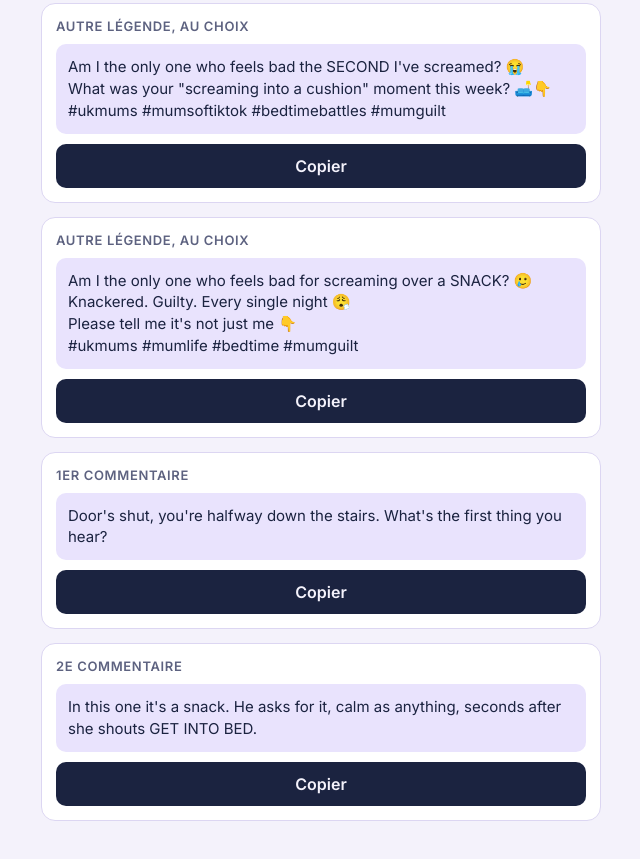
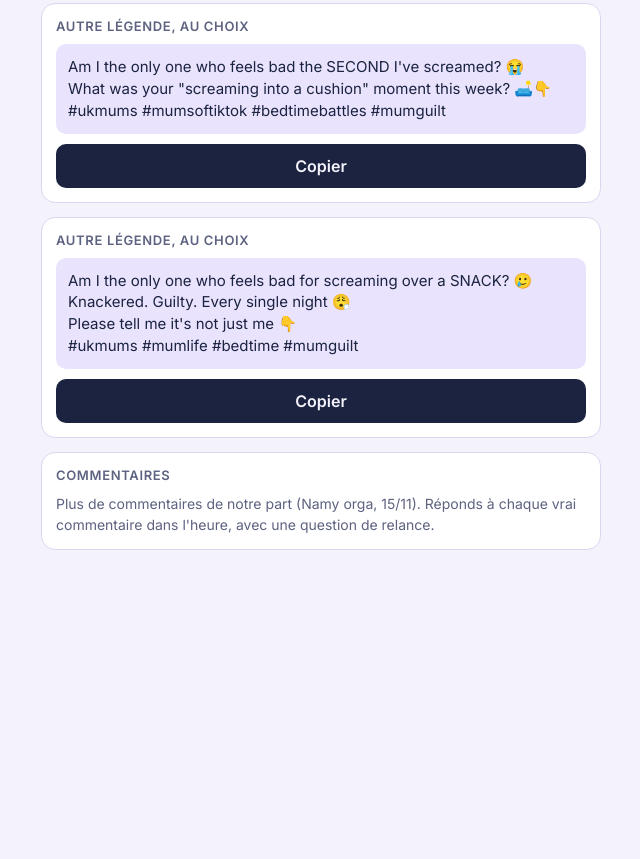
Before and after one commit to qlfwastaken/kipworth-files, a plain HTML site: page p/1511/index.html in a window 1280 px wide. Shown: the part 5439-6298 px from the top of the page, without its empty margins (319-959 px from the left). After the commit the page ends 6045 px from the top, so only its background shows below. Drawn offline with nearby package versions, Linux system fonts and the light colour scheme.

Commit message:
p/1511 : plus de commentaires de notre part

```diff
--- a/p/1511/index.html
+++ b/p/1511/index.html
@@ -64,8 +64,7 @@ What was your "screaming into a cushion" moment this week? 🛋️👇
 Knackered. Guilty. Every single night 😮‍💨
 Please tell me it's not just me 👇
 #ukmums #mumlife #bedtime #mumguilt</pre><button data-t="t11">Copier</button></div>
-  <div class="card"><h3>1er commentaire</h3><pre class="txt" id="t8">Door's shut, you're halfway down the stairs. What's the first thing you hear?</pre><button data-t="t8">Copier</button></div>
-  <div class="card"><h3>2e commentaire</h3><pre class="txt" id="t9">In this one it's a snack. He asks for it, calm as anything, seconds after she shouts GET INTO BED.</pre><button data-t="t9">Copier</button></div>
+  <div class="card"><h3>Commentaires</h3><p class="note">Plus de commentaires de notre part (Namy orga, 15/11). Réponds à chaque vrai commentaire dans l'heure, avec une question de relance.</p></div>
 </main>
 <script>
 document.querySelectorAll("button[data-t]").forEach(b=>b.addEventListener("click",()=>{
```
